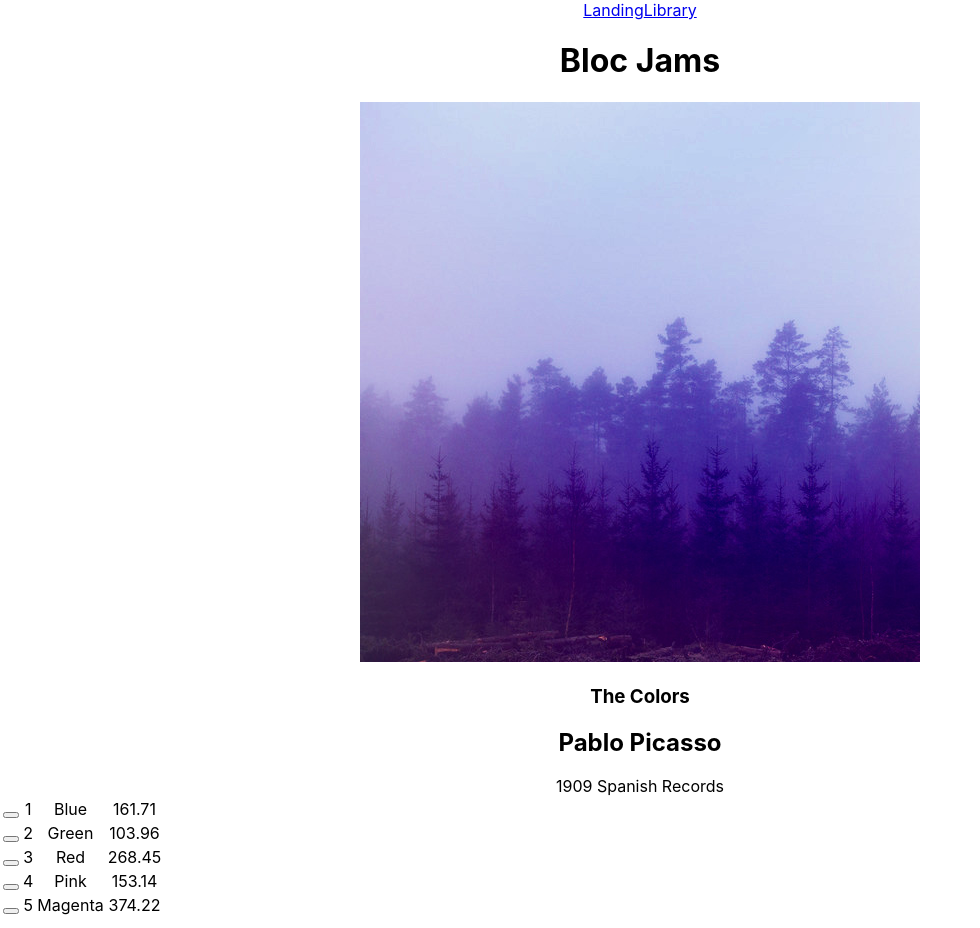
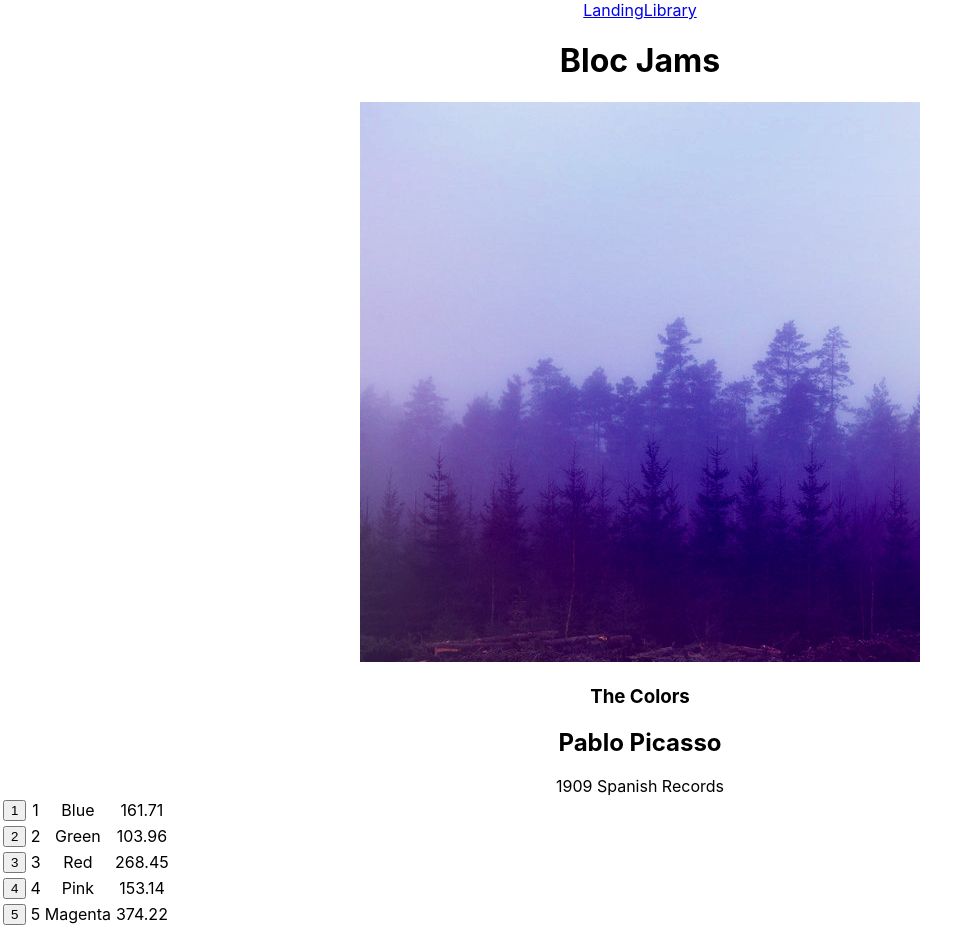
Before and after one commit to MadalinaJ/bloc-jams-react, a React (Create React App) app: page /album/the-colors in a window 1280 px wide. Shown: the whole page, without its empty margins (0-980 px from the left). Built offline with nearby package versions, Linux system fonts and the light colour scheme; some icons are missing.

Commit message:
hover2 Album.js

```diff
--- a/src/components/Album.js
+++ b/src/components/Album.js
@@ -54,7 +54,7 @@ class Album extends Component {
           return <span className="ion-play"></span>
       } else if (this.state.isPlaying === true && this.state.currentSong === song) {
           return <span className="ion-pause"></span>
-      } else if (this.state.isPlaying !== true && this.state.currentSong === song && this.state.hoveredSong === index) {
+      } else if (this.state.isPlaying !== true && this.state.currentSong === song && this.state.hoveredSong === false) {
           return <span className="ion-play"></span>
       }
       return index + 1
@@ -87,6 +87,7 @@ class Album extends Component {
 
               <td className="song-list-buttons" >
               <button>
+              <span className="song-number">{index+1}</span>
                 <span className="ion-play"></span>
                 <span className="ion-pause"></span>
                 </button>
```
